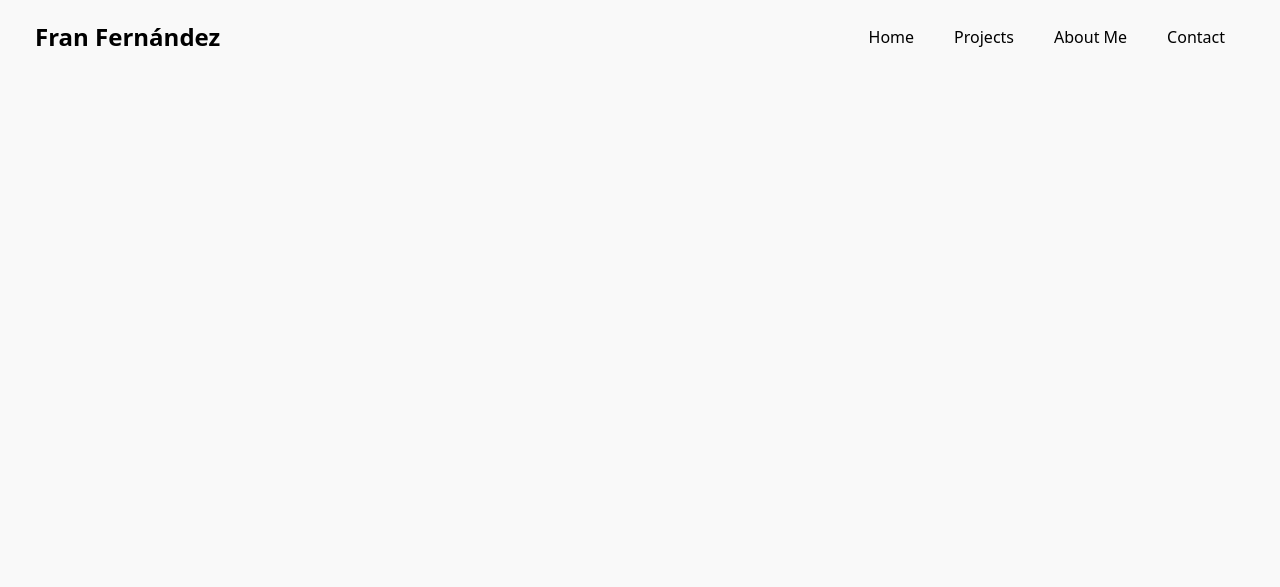
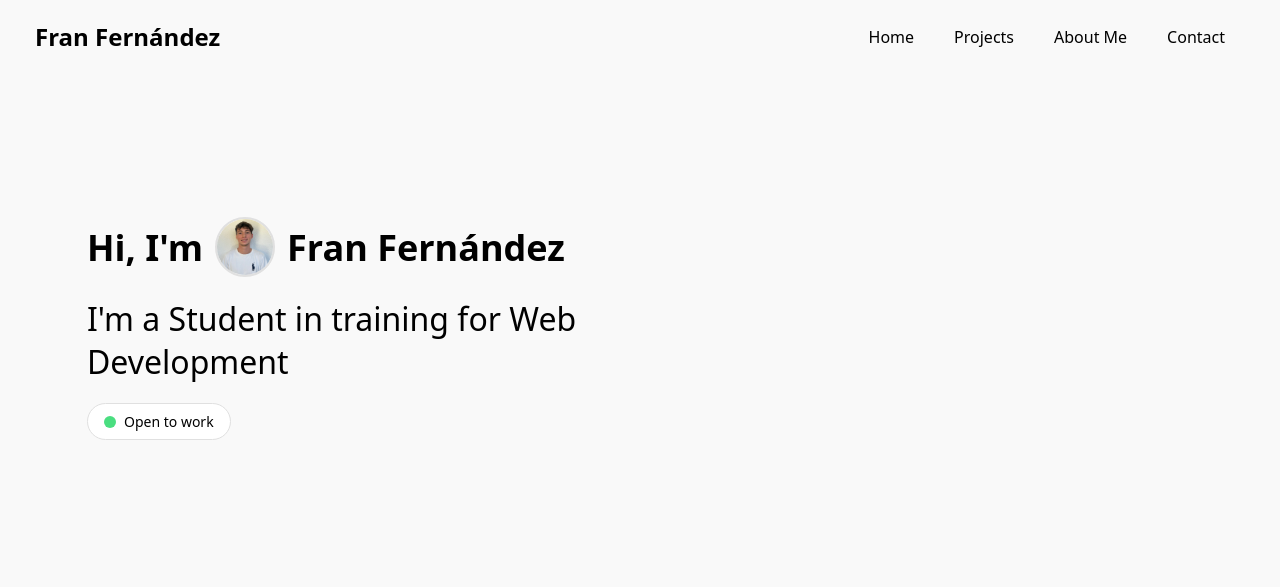
Before and after one commit to FranciscoFerna/-portfolio-dev, a plain HTML site: page index.html in a window 1280 px wide. Drawn offline with Linux system fonts and the light colour scheme.

Commit message:
Add hero section with greeting and status indicator to index.html and styles.css

```diff
--- a/index.html
+++ b/index.html
@@ -19,5 +19,32 @@
       </ul>
     </nav>
   </header>
+  <!-- Section Hero Section -->
+  <section id="home" class="hero-section">
+    <article class="hero-card">
+      <header>
+        <h1 class="hero-header">
+          <span class="hero-greeting">Hi, I'm</span>
+          <figure class="photo-container">
+            <img src="assets/profile-photo.jpg" alt="Foto de Fran Fernández" class="photo">
+          </figure>
+          <span class="hero-greeting">Fran Fernández</span>
+        </h1>
+      </header>
+
+      <section>
+        <p>
+          I'm a Student in training for Web Development
+        </p>
+      </section>
+
+      <footer>
+        <div class="status" role="status">
+          <span class="status-indicator" aria-hidden="true"></span> <!-- Accesibilidad => La funcion aria-hidden="true" es evitar que el icono o indicador de estado dentro de la etiqueta span sea leido por un lector de pantalla -->
+          <span class="status-text">Open to work</span>
+        </div>
+      </footer>
+    </article>
+  </section>
 </body>
 </html>
--- a/styles.css
+++ b/styles.css
@@ -44,3 +44,66 @@ a:hover {
   list-style: none;
   margin: 0px 20px;
 }
+
+/* Hero Section */
+.hero-section {
+  width: 625px;
+  font-size: 32px;
+  padding: 80px 20px;
+}
+
+.hero-card {
+  max-width: 800px;
+  margin: 32px auto;
+  padding: 32px;
+  border-radius: 12px;
+}
+
+.hero-header {
+  display: flex;
+  flex-wrap: wrap;
+  align-items: center;
+  gap: 8px;
+}
+
+.hero-greeting {
+  font-size: 36px;
+  font-weight: bold;
+}
+
+.photo-container {
+  display: inline-block;
+  margin: 0 4px;
+}
+
+.photo {
+  width: 60px;
+  height: 60px;
+  border-radius: 50%;
+  border: 2px solid #e0e0e0;
+  object-fit: cover; /* object-fit: cover; asegura que una imagen ocupe todo el espacio de su contenedor sin distorsionarse, recortando los bordes si es necesario. */
+  vertical-align: middle; /* vertical-align: middle; alinea verticalmente un elemento en relación con su contenedor, colocándolo en el centro de la línea de texto circundante. */
+}
+
+.status {
+  display: inline-flex;
+  align-items: center;
+  gap: 8px;
+  background-color: white;
+  border: 1px solid #e0e0e0;
+  border-radius: 32px;
+  padding: 8px 16px;
+  margin-top: 20px;
+}
+
+.status-indicator {
+  width: 12px;
+  height: 12px;
+  background-color: #4ade80;
+  border-radius: 50%;
+}
+
+.status-text {
+  font-size: 14px;
+  font-weight: 500;
+}
```
Also changed, not shown: assets/profile-photo.jpg (added).
